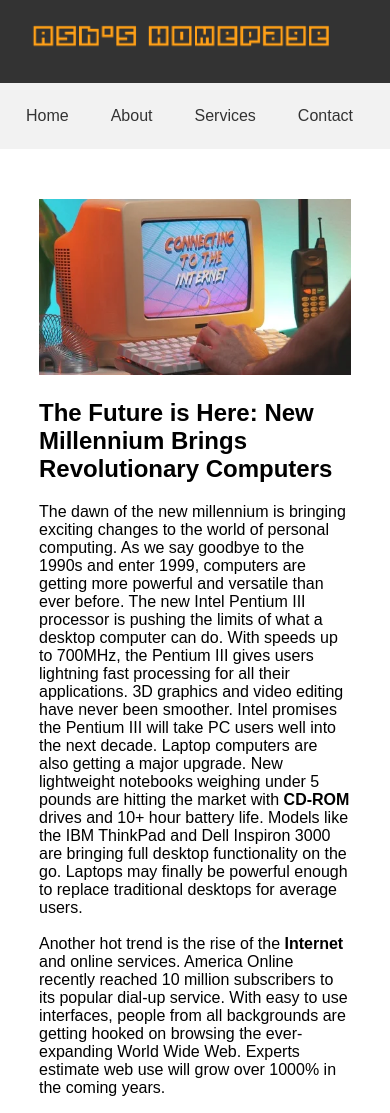
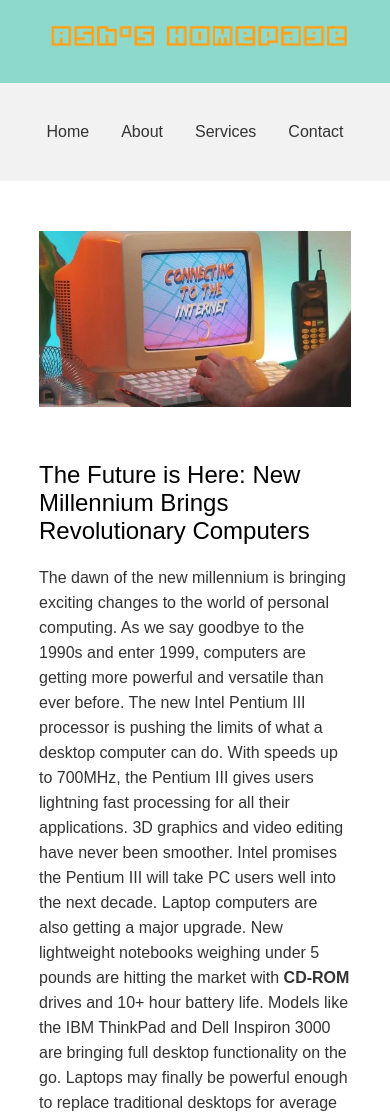
Before and after one commit to arixstudio/1999-s, a plain HTML site: page index.html in a window 390 px wide. Shown: the top 1113 px of the page. Drawn offline with Linux system fonts and the light colour scheme.

Commit message:
Responsive fixed - Minor visual improvement

```diff
--- a/assets/css/style.css
+++ b/assets/css/style.css
@@ -10,13 +10,25 @@ body {
 }
 
 header {
-  background-color: #333;
+  background-color: #8ddacc;
   color: #fff;
   padding: 20px;
 }
 
+h2 {
+  font-weight: 100;
+  margin-top: 50px;
+}
+
+p {
+  line-height: 25px;
+  color: #333;
+}
+
 .logo {
   width: 100%;
+  min-width: 350px;
+  margin-left: 5%;
 }
 
 .main > div {
@@ -31,37 +43,24 @@ nav {
 nav ul {
   display: flex;
   list-style-type: none;
-  margin: 0;
+  justify-content: center;
   padding: 0;
 }
 
-nav ul li {
-  margin-right: 10px;
+
+nav a:hover{
+  color: rgb(255, 102, 0);
 }
 
-nav ul li a {
+nav a {
+  padding: 14px 16px;
+  display: block;
   color: #333;
   text-decoration: none;
 }
 
 .content {
   padding: 50px 10%;
-}
-
-nav ul {
-  margin: 0;
-  padding: 0;
-  overflow: hidden;
-}
-
-nav a {
-  text-decoration: underline;
-  padding: 14px 16px;
-  display: block;
-}
-
-nav a:hover{
-  color: rgb(255, 102, 0);
 }
 
 .post img {
@@ -80,5 +79,4 @@ footer {
     display: flex;
     justify-content: space-between;
   }
-
 }
```
